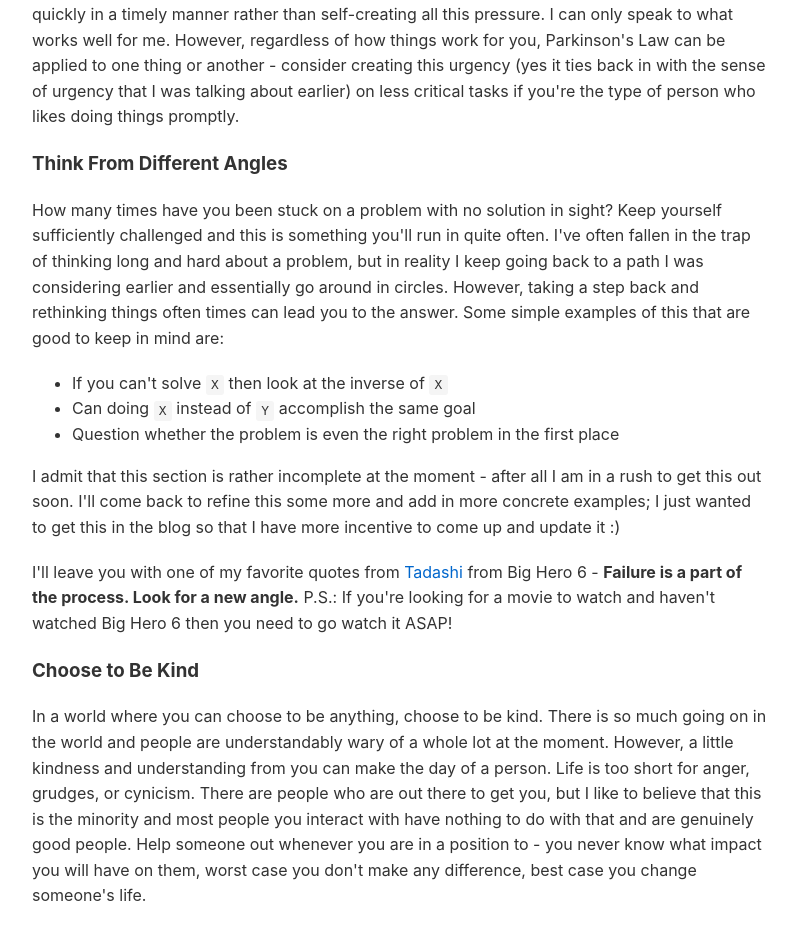
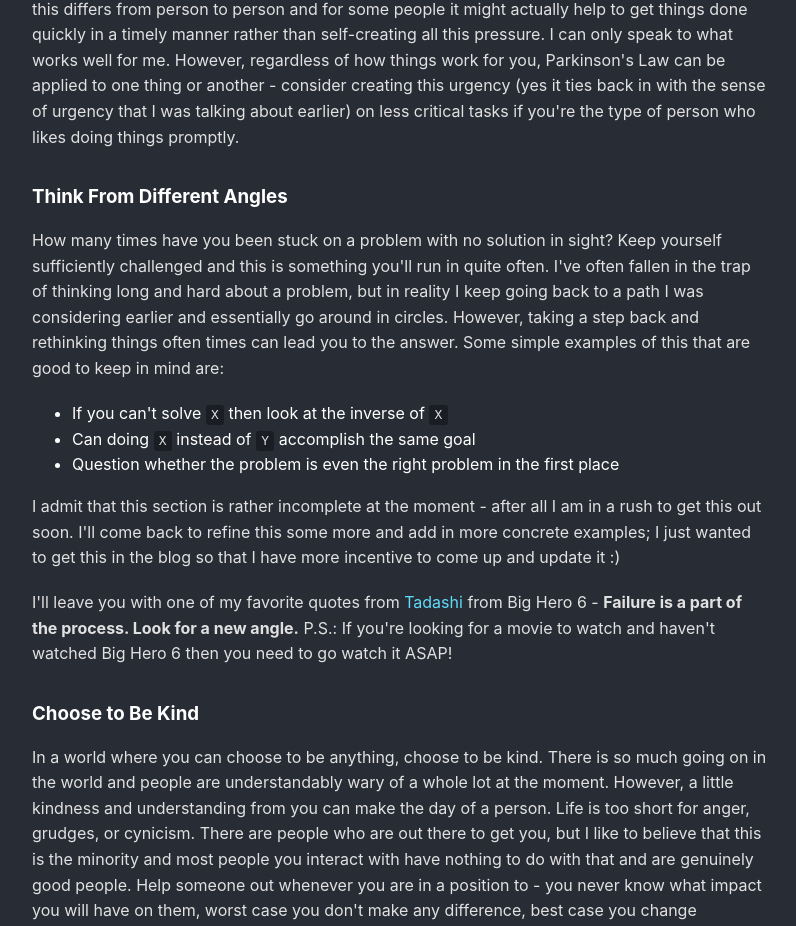
Before and after one commit to rounaksalim95/site-map, a React (Create React App) app: page /blogs in a window 1280 px wide. Shown: the part 1726-2652 px from the top of the page, without its empty margins (240-1036 px from the left). Built offline with nearby package versions, Linux system fonts and the light colour scheme.

Commit message:
Dark mode everything

```diff
--- a/src/App.css
+++ b/src/App.css
@@ -1,5 +1,7 @@
 .App {
   text-align: center;
+  min-height: 100vh;
+  background-color: #282c34;
 }
 
 .landing-page {
@@ -61,48 +63,52 @@
   padding: 2rem;
   max-width: 800px;
   margin: 0 auto;
+  min-height: 100vh;
 }
 
 .blog-section {
   text-align: left;
-  background: white;
+  background: #282c34;
   padding: 2rem;
   border-radius: 8px;
-  box-shadow: 0 2px 4px rgba(0, 0, 0, 0.1);
+  color: white;
 }
 
 .blog-post {
-  color: #333;
+  color: #ffffff;
   line-height: 1.6;
 }
 
 .blog-post h1 {
-  color: #1a1a1a;
+  color: #ffffff;
   margin-bottom: 1.5rem;
 }
 
-.blog-post h2 {
-  color: #2a2a2a;
+.blog-post h2, .blog-post h3 {
+  color: #ffffff;
   margin-top: 2rem;
   margin-bottom: 1rem;
 }
 
 .blog-post p {
   margin-bottom: 1.2rem;
+  color: #e1e1e1;
 }
 
 .blog-post code {
-  background-color: #f5f5f5;
+  background-color: #1a1e24;
   padding: 0.2em 0.4em;
   border-radius: 3px;
   font-family: monospace;
+  color: #e1e1e1;
 }
 
 .blog-post a {
-  color: #0066cc;
+  color: #61dafb;
   text-decoration: none;
 }
 
 .blog-post a:hover {
   text-decoration: underline;
+  color: #8ae8ff;
 }
```
